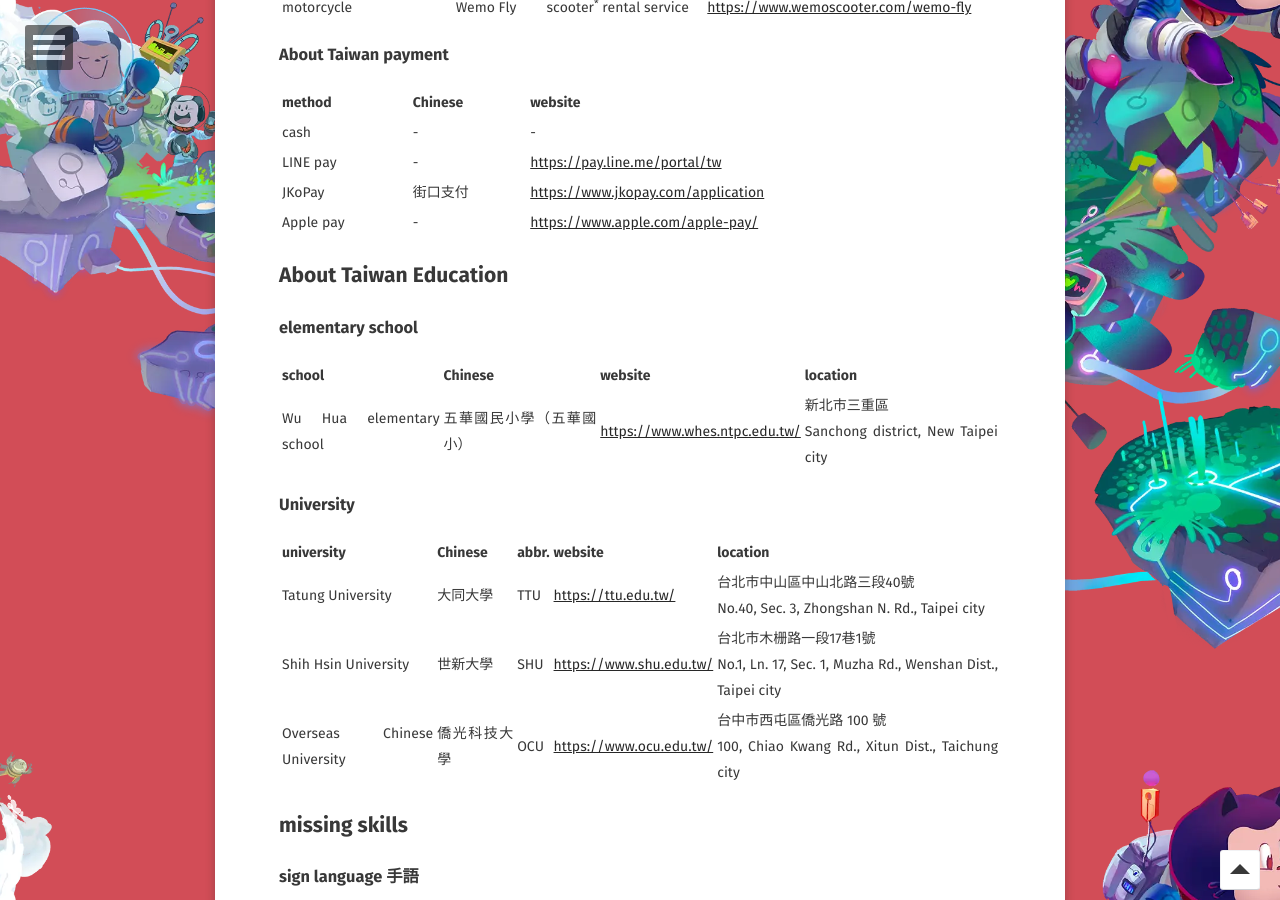
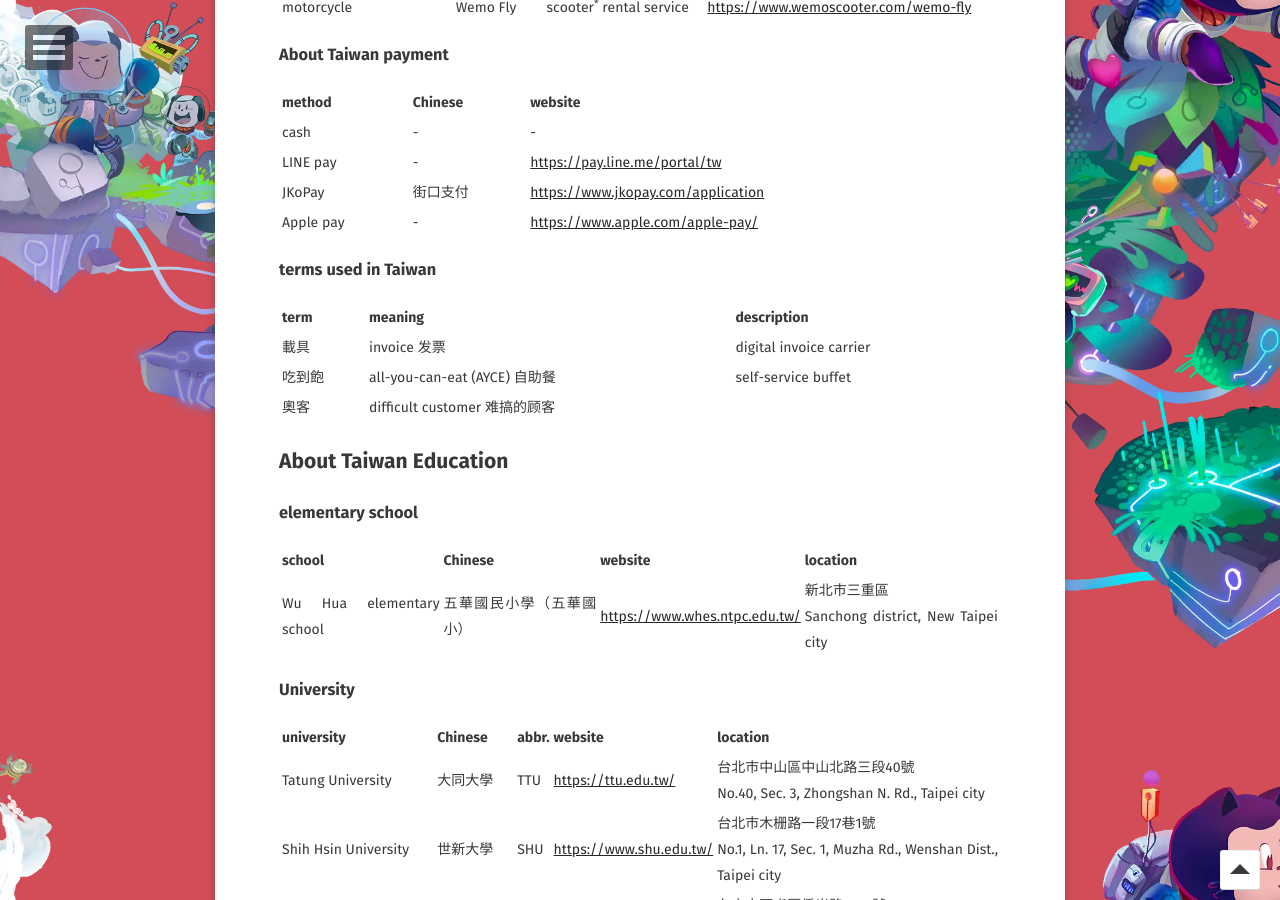
Before and after one commit to WebPavel/WebPavel.github.io, a Jekyll site: the page built from _posts/2026-08-23-Twitch-streamer-records.md, in a window 1280 px wide and 900 px high, scrolled down 5640 px. Built offline with Jekyll 4.4.1, drawn with Linux system fonts in a browser that asks for light colours; some web fonts are replaced; comment, search, counter and statistics services are not loaded; some of the changed text lies outside the part shown.

Commit message:
feat: updates on terms used in Taiwan

```diff
--- a/_posts/2026-08-23-Twitch-streamer-records.md
+++ b/_posts/2026-08-23-Twitch-streamer-records.md
@@ -124,6 +124,14 @@
 | JKoPay    | 街口支付 | <https://www.jkopay.com/application> |
 | Apple pay | -        | <https://www.apple.com/apple-pay/>   |
 
+### terms used in Taiwan
+
+| term   | meaning                       | description             |
+|--------|-------------------------------|-------------------------|
+| 載具   | invoice 发票                  | digital invoice carrier |
+| 吃到飽 | all-you-can-eat (AYCE) 自助餐 | self-service buffet     |
+| 奧客   | difficult customer 难搞的顾客 |                         |
+
 ## About Taiwan Education
 
 ### elementary school
@@ -195,3 +203,5 @@
 - [Taiwan S.F. Express](https://htm.sf-express.com/tw/en/)
 - [Wu Hua elementary school](https://www.whes.ntpc.edu.tw/)
 - [7-ELEVEN](https://www.7-11.com.tw/)
+- [All-you-can-eat restaurant](https://en.wikipedia.org/wiki/All-you-can-eat_restaurant)
+- [109年台灣與中國語言辨別能力測驗](https://docs.google.com/forms/d/e/1FAIpQLScH0UnWg-LEI2KEfXHYGyfUTuYaTEm4539uC1_usiMy10Vzlw/viewform)
```
